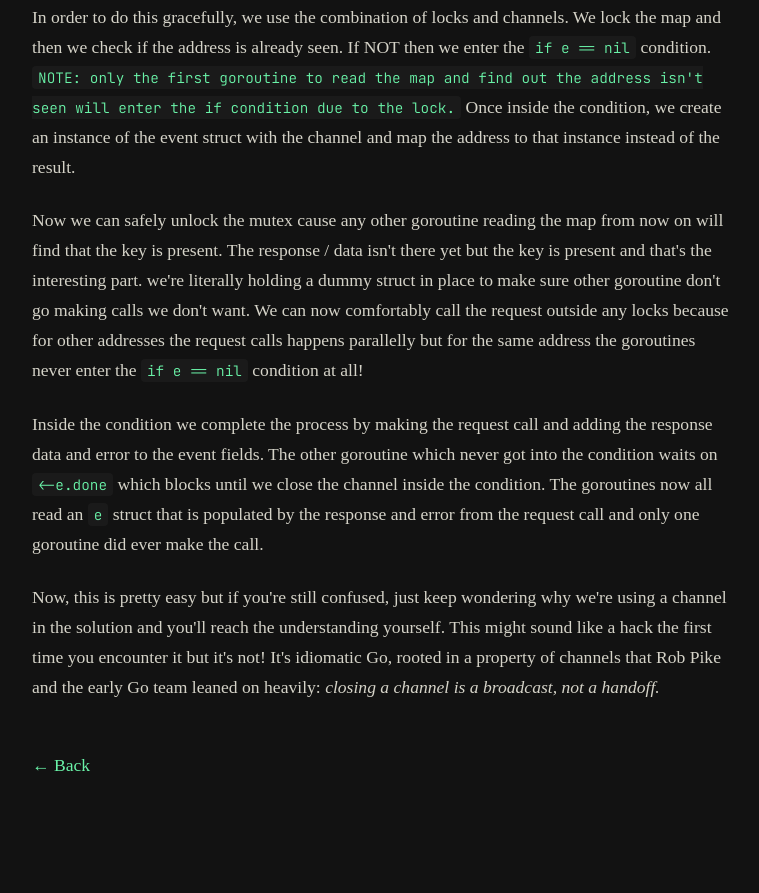
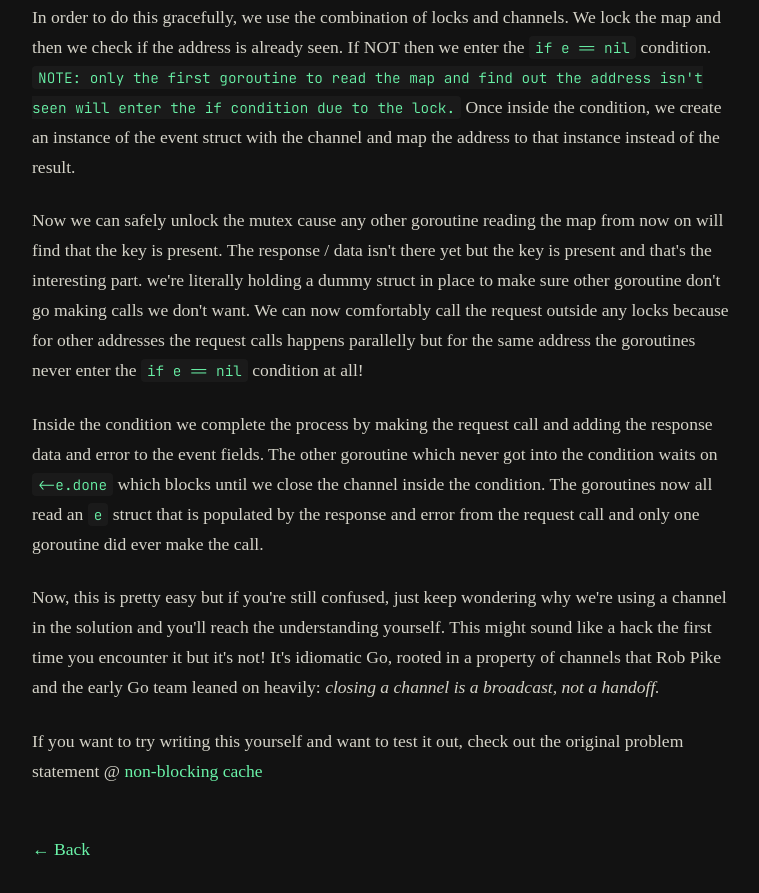
Before and after one commit to segfaultscribe/pport, an Eleventy site: page src/writings/future.md in a window 1280 px wide. Shown: the part 4554-5447 px from the top of the page, without its empty margins (258-1017 px from the left). Before the commit the page ends 5423 px from the top, so only its background shows below. Built offline with nearby package versions, Linux system fonts and the light colour scheme; Eleventy itself is replaced by a stand-in of ours; files that its build step writes are made by us from their sources; a web font is replaced by a local one.

Commit message:
edit new blog: future

```diff
--- a/src/writings/future.md
+++ b/src/writings/future.md
@@ -151,3 +151,5 @@ Now we can safely unlock the mutex cause any other goroutine reading the map fro
 Inside the condition we complete the process by making the request call and adding the response data and error to the event fields. The other goroutine which never got into the condition waits on `<-e.done`  which blocks until we close the channel inside the condition. The goroutines now all read an `e` struct that is populated by the response and error from the request call and only one goroutine did ever make the call.
 
 Now, this is pretty easy but if you're still confused, just keep wondering why we're using a channel in the solution and you'll reach the understanding yourself. This might sound like a hack the first time you encounter it but it's not! It's idiomatic Go, rooted in a property of channels that Rob Pike and the early Go team leaned on heavily: *closing a channel is a broadcast, not a handoff.*
+
+If you want to try writing this yourself and want to test it out, check out the original problem statement @ [non-blocking cache](https://github.com/blindlobstar/go-interview-problems/tree/main/04-non-blocking-cache)
```
